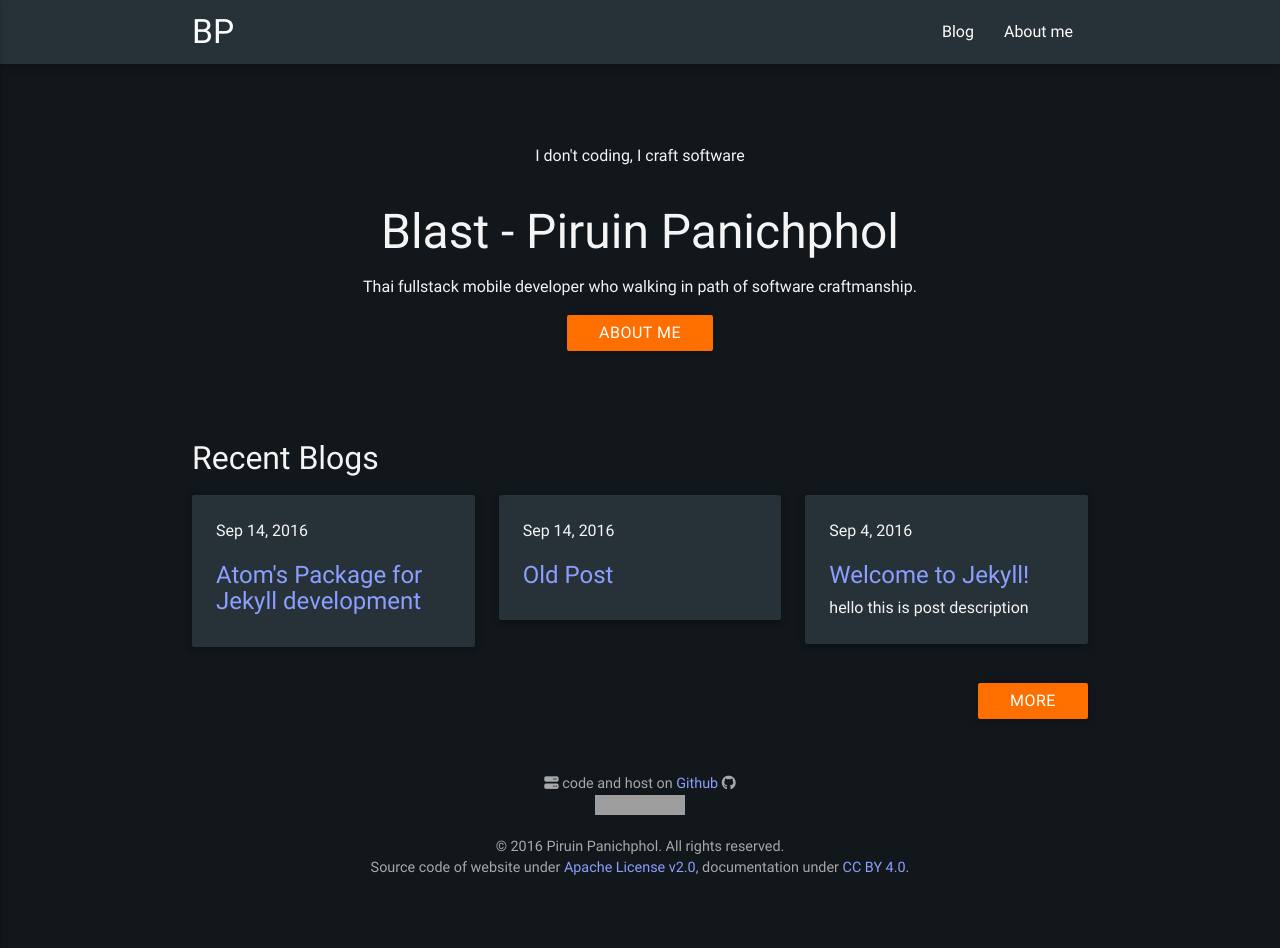
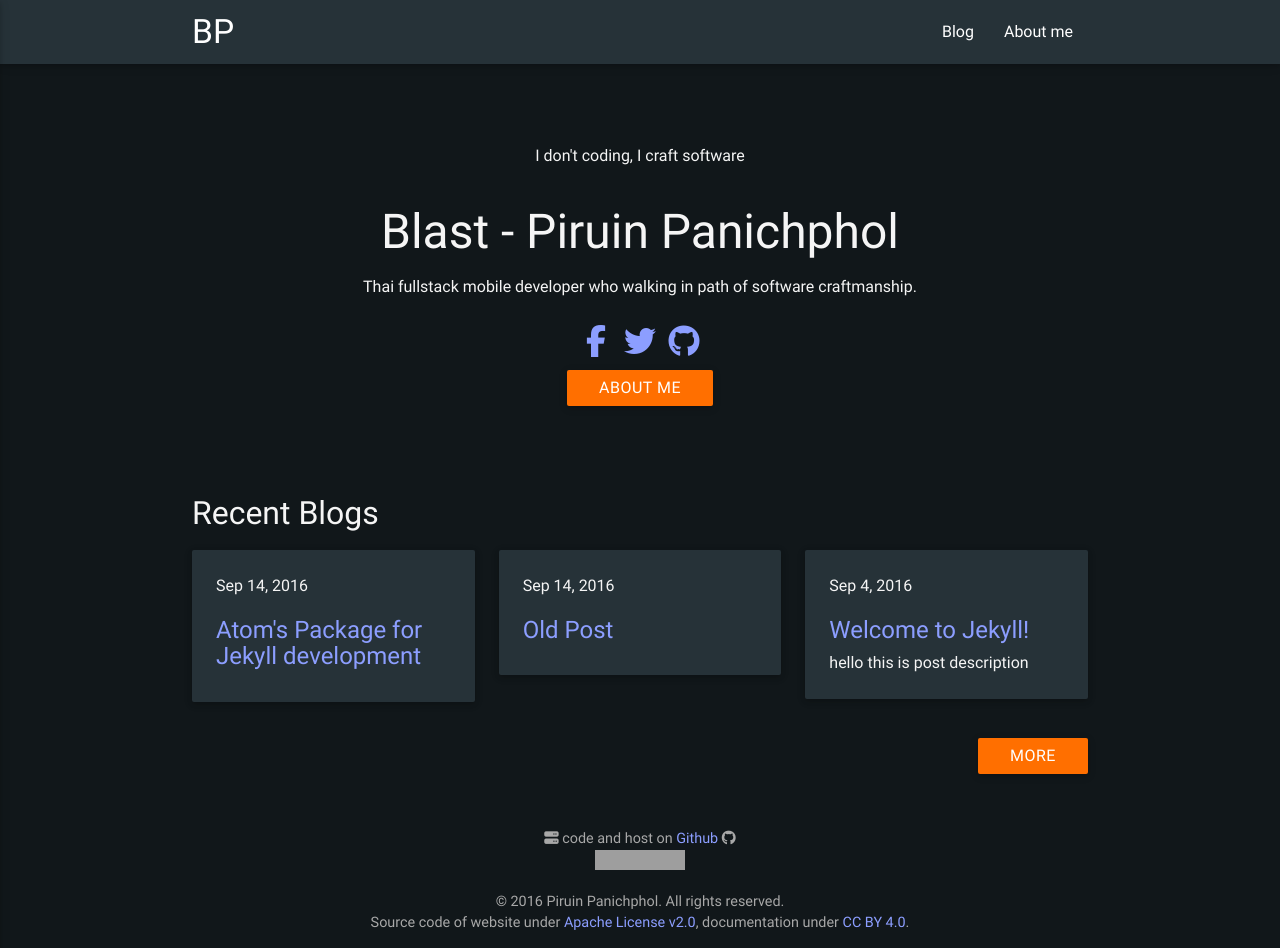
Before and after one commit to piruin/piruin.github.io, a Jekyll site: the page built from index.html, in a window 1280 px wide and 948 px high. Built offline with Jekyll 4.4.1, drawn with Linux system fonts in a browser that asks for light colours; nearby versions of some CDN libraries; grey boxes are pictures that could not be loaded.

Commit message:
Add social link on index

```diff
--- /dev/null
+++ b/_includes/social.html
@@ -0,0 +1,14 @@
+<div class="center-align" style="padding:10px;">
+  <a href="{{ site.social.links[0] }}">
+    <i class="fa fa-facebook fa-2x fa-fw" aria-hidden="true" title="Facebook"></i>
+    <span class="sr-only">My Facebook</span>
+  </a>
+  <a href="{{ site.social.links[1] }}">
+    <i class="fa fa-twitter fa-2x fa-fw" aria-hidden="true" title="Twitter"></i>
+    <span class="sr-only">My Twitter</span>
+  </a>
+  <a href="{{ site.social.links[2] }}">
+    <i class="fa fa-github fa-2x fa-fw" aria-hidden="true" title="GitHub"></i>
+    <span class="sr-only">My GitHub</span>
+  </a>
+</div>
--- a/index.html
+++ b/index.html
@@ -4,7 +4,9 @@
   <p class="center-align">I don't coding, I craft software</p>
   <h1 class="center-align">{{ site.author }}</h1>
   <p class="center-align">{{ site.description }}</p>
+  {% include social.html %}
   <div class="center-align"><a class="waves-effect waves-light btn">About me</a></div>
+
 </section>
 
 <section id="recent-blog">
@@ -14,8 +16,7 @@
     <div class="col s12 m4">
       <article class="card-panel hoverable" style="padding:24px;">
         <time datetime="{{ post.date | date_to_xmlschema }}">{{ post.date | date: "%b %-d, %Y" }}</time>
-                <h3><a href="{{ post.url | prepend: site.baseurl }}">{{ post.title | escape }}</a></h3>
-                {{ post.description }}
+        <h3><a href="{{ post.url | prepend: site.baseurl }}">{{ post.title | escape }}</a></h3> {{ post.description }}
       </article>
     </div>
     {% endfor %}
```
Lines whose indentation alone changed are shown as unchanged.
